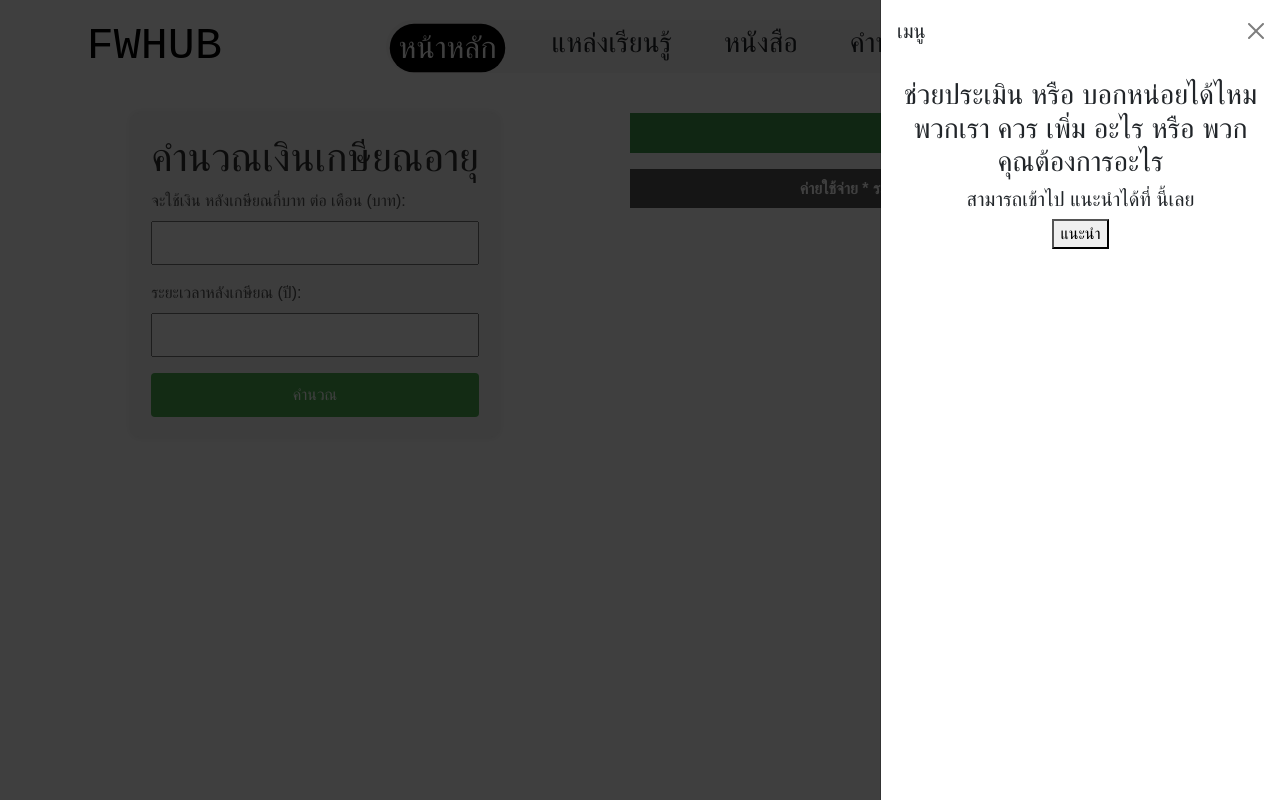
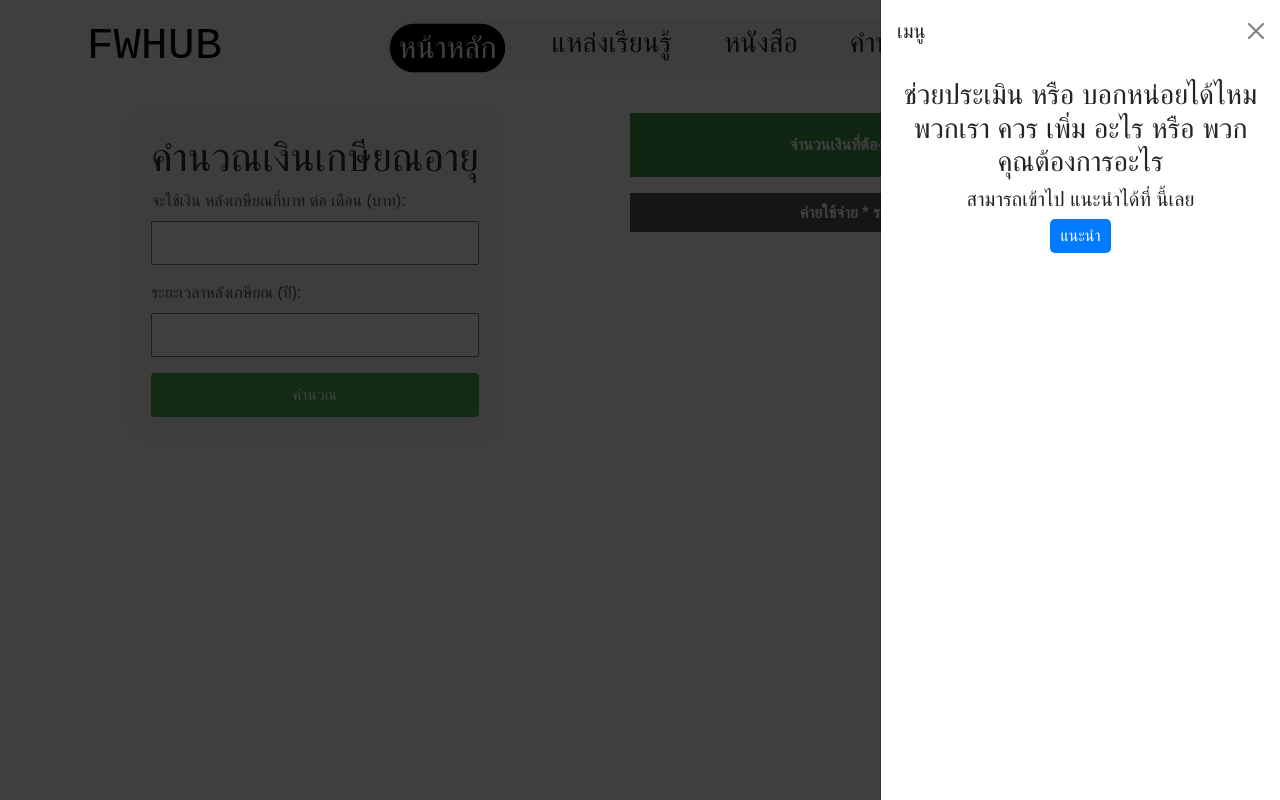
Before and after one commit to SarayutZ/BP, a Vue app: page /ReTire in a window 1280 px wide. Both pictures are taken after a click on the element 1171 px from the left and 46 px from the top of the page. Built offline with nearby package versions, Linux system fonts and the light colour scheme; a web font is replaced by a local one.

Commit message:
กันเสีย 2

```diff
--- a/src/components/LearnPage/Courses.vue
+++ b/src/components/LearnPage/Courses.vue
@@ -231,7 +231,7 @@ a{
   margin-bottom: 0;
 }
 
-.card-c button {
+.card-c button,.btn2 {
   background-color: #007bff;
   color: #fff;
   padding: 5px 10px;
--- a/src/components/Math/CompoundInterest.vue
+++ b/src/components/Math/CompoundInterest.vue
@@ -31,6 +31,7 @@
 
       <button @click="calculateTotalPrincipal">คำนวณ</button>
 
+      <!-- ?? แสดงผลลัพท์  -->
       <div class="result" v-if="showResult">
         เงินสะสมสิ้นงวด :
         {{
@@ -44,6 +45,7 @@
       </div>
     </div>
 
+    <!-- ?? ตรงที่อธิบาย -->
     <div class="explan">
       <p>
         สูตรสำหรับการคำนวณเงินออมสิ้นปี (Future Value)
@@ -77,11 +79,12 @@ export default {
       return (
         principal.value * //* ใช้สำหรับการคูณในภาษา JavaScript ดังนั้น principal.value * จะทำการคูณค่าที่อยู่ใน principal.value กับค่าอื่นๆ
         Math.pow(1 + interestRate.value / 100, numberOfInstallments.value) //สูตรคำนวณ เงินต้น
+        // pow คือ คำสั่ง ยกกำลัง
       );
     });
     const calculateTotalPrincipal = () => {
       console.log("เงินต้นทั้งหมด:", totalPrincipal.value);
-      showResult.value = true;
+      showResult.value = true; // ค่าเป็น จริง จึงจะส่งค่า ไป แสดง
     };
     return {
       // ส่งค่ากลับไป
--- a/src/components/Math/ReTire.vue
+++ b/src/components/Math/ReTire.vue
@@ -28,9 +28,11 @@
         </div>
       </div>
 
+      <!-- ?? อธิบาย  -->
       <div class="explan2">
+
       <p>
-
+จำนวนเงินที่ต้องการเมื่อเกษียณ
       </p>
       <h6>ค่ายใช้จ่าย * ระยะเวลา * 12 </h6>
     </div>
@@ -44,15 +46,13 @@
   import { ref } from 'vue';
 import MenuBar from '../MenuBar.vue';
 
-  const monthlyExpenses = ref();
-  // Set default retirement age to 12
-  const retirementAge = ref(12);
-  const retirementDuration = ref();
-  const retirementFund = ref(null);
+  const monthlyExpenses = ref(); // ต่อ เดือน
+  const retirementDuration = ref(); //ระยะเวลาหลังเกษียณ
+  const retirementFund = ref(null); //จำนวนเงินที่ต้องการเมื่อเกษียณ
 
   const calculateRetirement = () => {
     const totalRetirementFund =
-      monthlyExpenses.value * 12 * retirementDuration.value;
+      monthlyExpenses.value * 12 * retirementDuration.value; // เงินที่จะใช้ต่อ เดือน * 12 *  ระยะเวลาที่จะอยู๋หลังเกษียณ
     retirementFund.value = totalRetirementFund.toFixed(2);
   };
 
--- a/src/components/MenuBar.vue
+++ b/src/components/MenuBar.vue
@@ -87,7 +87,7 @@
         <a
           href="https://docs.google.com/forms/d/e/1FAIpQLSfHtywWtuqItHFR8dZDo00zsn9bQRE4mvYugTMOohS4qP6J2Q/viewform?usp=sf_link"
           target="_blank"
-          ><button>แนะนำ</button></a
+          ><button class="btn2">แนะนำ</button></a
         >
       </div>
     </div>
@@ -212,11 +212,6 @@ margin-top: 50px;
   }
 }
 
-/* @media only screen and (max-width: 414px)  {
-  .menu-link,.menu-link h3 {
-   display: none;
-  }
-} */
 /* ipad air */
 @media only screen and (max-width: 820px)  {
   .menu-link,.menu-link h3 {
```
